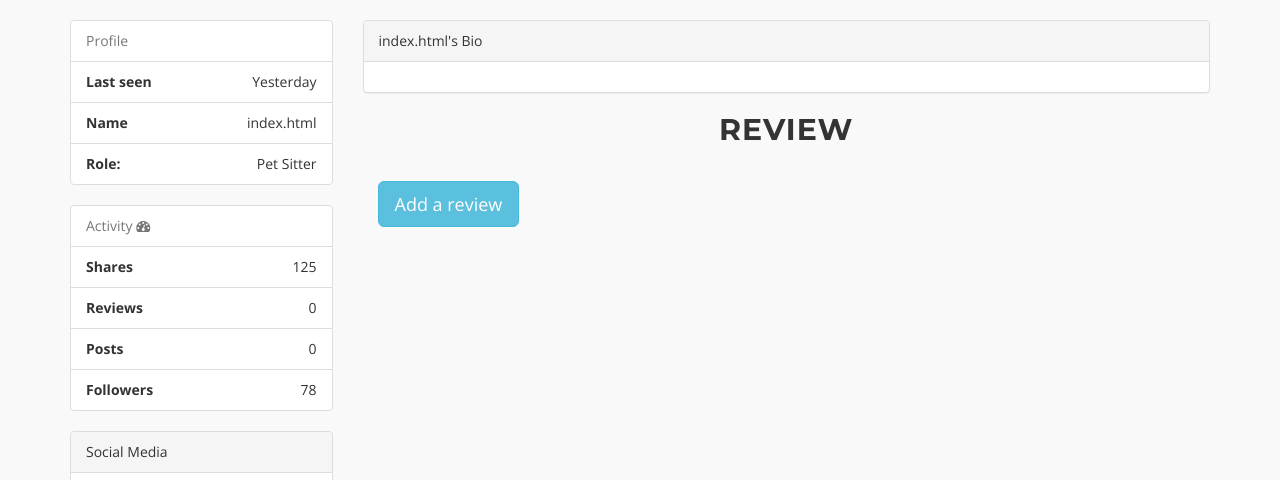
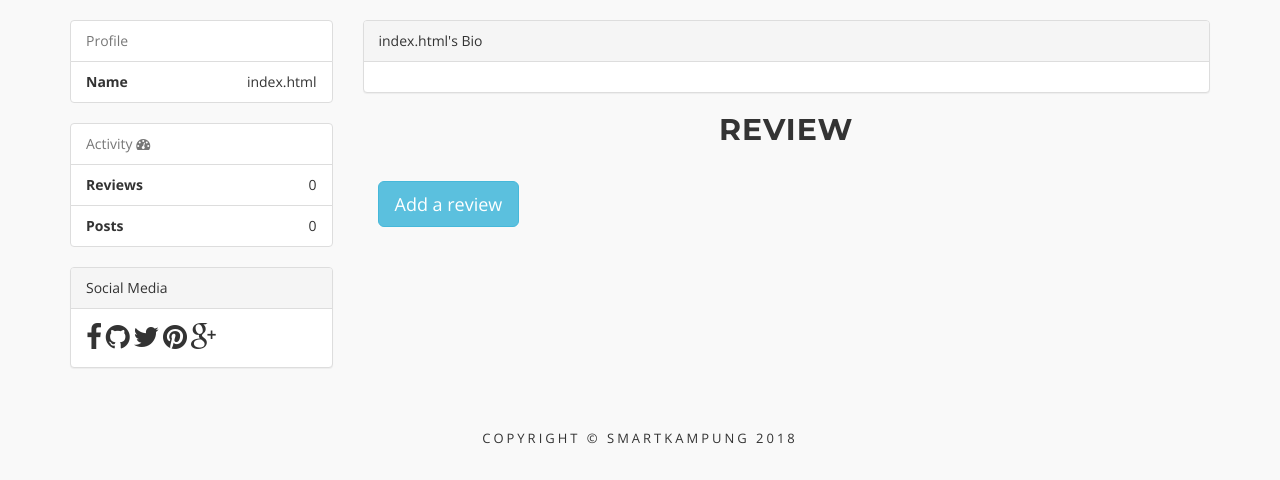
Before and after one commit to 171107x/New-project, a Flask app: page /user/index.html in a window 1280 px wide. Shown: the part 320-800 px from the top of the page. Run offline with Flask 2, Linux system fonts and the light colour scheme; the visitor is signed in with stand-in values (Sample User, id 1); data that the repository does not hold is empty; some libraries are stand-ins or nearby versions.

Commit message:
some changes

```diff
--- a/forms.py
+++ b/forms.py
@@ -8,7 +8,7 @@ class SignupForm(Form):
     password = PasswordField('Password', validators=[DataRequired("Please enter your passwords"),Length(min=6, message="Passwords must be 6 characters or more")])
     region = SelectField(
         choices=[('', 'Select'), ('North', 'North'), ('South', 'South'), ('East', 'East'),
-                 ('West', 'West')])
+                 ('West', 'West')], validators=[DataRequired('Please choose the region you are living in')])
     about_me = TextAreaField('About me', validators=[Length(min=0, max=140)])
     submit = SubmitField('Sign up')
 
--- a/routes.py
+++ b/routes.py
@@ -301,6 +301,15 @@ def reset():
                 return render_template('reset2.html')
     return render_template('reset.html', form=form)
 
+def passwordgen():
+    alphabet = '1234567890abcdefghijklmnopqrstuvwxyzABCDEFGHIJKLMNOPQRSTUVWXYZ'
+    length = 12
+    password = ''
+    for i in range(length):
+        char = random.randrange(len(alphabet))
+        password = password + alphabet[char]
+    return password
+
 @app.route('/resetpass/<token>', methods=['GET', 'POST'])
 def resetpass(token):
     try:
@@ -308,22 +317,20 @@ def resetpass(token):
     except:
         return render_template('404.html')
 
-    form = PasswordForm()
-    if request.method == 'POST':
+    password = passwordgen()
+    users = root.child('userInfo').get()
+    for i in users:
+        if users[i]['email'] == email:
+            user_db = root.child('userInfo/' + i)
+            user_db.update({
+                'password': password
+            })
 
-        password = form.password.data
+    msg = Message('Password Reseted', sender='nypsmartkampung@gmail.com', recipients=[email])
 
-        users = root.child('userInfo').get()
-        for key in users:
-            if email == users[key]['email']:
-                user_db = root.child('userInfo/'+key)
-                user_db.update({
-                    'password': password
-                })
-
-                return redirect(url_for('login'))
-
-    return render_template('reset_with_token.html', form=form, token=token)
+    msg.body = 'Dear' + users[i]['username'] + 'Your new temporary password is {}'.format(password)
+    mail.send(msg)
+    return render_template('reset_with_token.html', email=email)
 
 
 
@@ -474,7 +481,7 @@ def account():
             if username == allUser[key]['username']:
                 user_db = root.child('userInfo/'+key)
                 user_db.update({
-                'password': about_me
+                'about_me': about_me
                 })
                 emailList.append(allUser[key]['email'])
 
--- a/templates/confirm-email.html
+++ b/templates/confirm-email.html
@@ -79,7 +79,7 @@
                 <h2 class="display-5 text-center">Choose a profile picture</h2>
                     <br>
                     <br>
-                    <img id = 'img' class="img-responsive" style="width: 275px; height: 275px;" src="{{ driverImage }}">
+                    <img id = 'img' class="img-responsive" style="width: 275px; height: 275px;" src="{{ profilePic }}">
 
                     <br>
                     <br>
@@ -159,7 +159,7 @@
     $("#file2").on("change",function (event) {
         selectedFile2=event.target.files[0];
     });
-    console.log({{ session.username }});
+    console.log('{{ session.username }}');
     fileButton.addEventListener('click',function(e) {
         var elem = document.getElementById("myBar");
         username = "{{ session.username }}";
--- a/templates/userProfile.html
+++ b/templates/userProfile.html
@@ -90,22 +90,16 @@
             <!--left col-->
             <ul class="list-group">
                 <li class="list-group-item text-muted" contenteditable="false">Profile</li>
-                <li class="list-group-item text-right"><span class="pull-left"><strong class="">Last seen</strong></span> Yesterday</li>
                     <li class="list-group-item text-right"><span class="pull-left"><strong class="">Name</strong></span> {{ username }}
                     </li>
-              <li class="list-group-item text-right"><span class="pull-left"><strong class="">Role: </strong></span> Pet Sitter
-
-                      </li>
             </ul>
 
             <ul class="list-group">
                 <li class="list-group-item text-muted">Activity <i class="fa fa-dashboard fa-1x"></i>
 
                 </li>
-                <li class="list-group-item text-right"><span class="pull-left"><strong class="">Shares</strong></span> 125</li>
                 <li class="list-group-item text-right"><span class="pull-left"><strong class="">Reviews</strong></span>{{ reviewList }}</li>
                 <li class="list-group-item text-right"><a href="/{{ username }}/posts"><span class="pull-left"><strong class="">Posts</strong></span></a>{{ forumList }}</li>
-                        <li class="list-group-item text-right"><span class="pull-left"><strong class="">Followers</strong></span> 78</li>
             </ul>
             <div class="panel panel-default">
                 <div class="panel-heading">Social Media</div>
@@ -116,6 +110,7 @@
             </div>
         </div>
         <!--/col-3-->
+
         <div class="col-sm-9" style="" contenteditable="false">
             <div class="panel panel-default">
                 <div class="panel-heading">{{ username }}'s Bio</div>
@@ -125,21 +120,9 @@
                 </div>
             </div>
         </div>
-
             <h2 style="text-align: center;">Review</h2>
-        {% for i in range(allList[0] | length) %}
-        <div class="col-sm-4" style="text-align: center;" contenteditable="false">
-            <div class="panel panel-default">
-            <div class="panel-heading">By: {{ allList[2][i] }} On: {{ allList[3][i] }}</div>
-
-            <p>{{ allList[1][i] }}</p>
-
-
-        </div>
-        </div>
-        {% endfor %}
         {% if username != session['username'] %}
-        <div class="col-sm-9" style="" contenteditable="false">
+        <div class="col-sm-9" style="margin: auto;" contenteditable="false">
             <div class="container">
               <button type="button" class="btn btn-info btn-lg" data-toggle="modal" data-target="#myModal">Add a review</button>
 
@@ -158,7 +141,6 @@
                         <div class="modal-body">
 
                             {{ form.hidden_tag() }}
-                          {{ render_field(form.title, class="form-control") }}
                           {{ render_field(form.review, class="form-control") }}
                         </div>
                           <div class="modal-footer">
@@ -175,8 +157,29 @@
             </div>
         </div>
         {% endif %}
+        <div class="col-sm-9" style="text-align: center;" contenteditable="false">
+        {% for i in range(allList[0] | length) %}
+            <div class="col-sm-6">
+            <div class="panel panel-default">
+            <div class="panel-heading">By: {{ allList[2][i] }} On: {{ allList[3][i] }}</div>
+
+            <p>{{ allList[1][i] }}</p>
+            </div>
+            </div>
+        {% endfor %}
+        </div>
+
 </div>
+
+
 </div>
+<footer>
+<div class="container text-center">
+	<p class="credits">
+		Copyright &copy; SmartKampung 2018<br/>
+	</p>
+</div>
+</footer>
 </section>
 <script src="../static/js/jquery.js"></script>
 <!-- Bootstrap Core JavaScript -->
```
